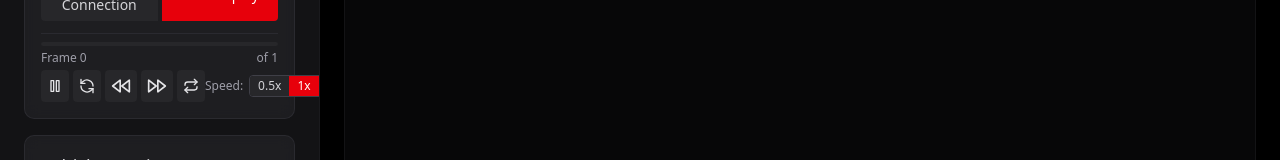
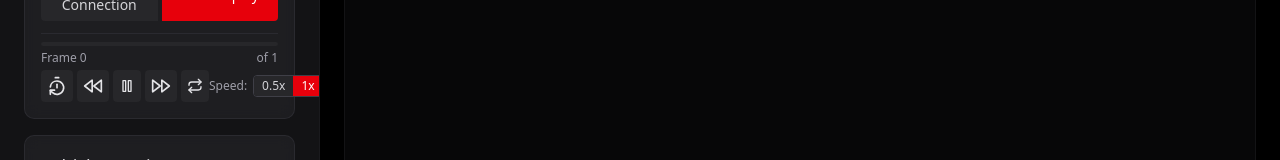
Before and after one commit to squadracorsepolito/scd-web-interface, a Next.js app: page / in a window 1280 px wide. Both pictures are taken after a click on the button "Data Replay". Shown: the part 204-364 px from the top of the page. Built offline with nearby package versions, Linux system fonts and the light colour scheme; no server answers.

Commit message:
fix: minor bug fixes and ui changes

```diff
--- a/src/components/map/global-map.tsx
+++ b/src/components/map/global-map.tsx
@@ -115,7 +115,7 @@ export default function GlobalMap({
     const vehicleY = -data.y * scale
 
     // Draw map cones
-    if (showCones){
+    if (showCones && data.map_cones){
       data.map_cones.forEach((cone) => {
         drawCone(ctx, cone.x * scale, -cone.y * scale, cone.color, zoom)
       })
--- a/src/components/ui/ConnectionControls.tsx
+++ b/src/components/ui/ConnectionControls.tsx
@@ -1,6 +1,6 @@
 import React, { useState, useEffect } from 'react'
 import { WebSocketService } from '@/utils/websocket-service'
-import { RewindIcon, FastForwardIcon, RepeatIcon } from 'lucide-react'
+import { RewindIcon, FastForwardIcon, RepeatIcon, TimerResetIcon } from 'lucide-react'
 
 interface ConnectionControlsProps {
   webSocketService: WebSocketService
@@ -195,6 +195,25 @@ export function ConnectionControls({
 
           <div className="flex items-center justify-between">
             <div className="flex gap-1">
+              {/* Reset Button */}
+              <button
+                onClick={resetReplay}
+                className="p-1.5 rounded bg-zinc-800 hover:bg-zinc-700 text-zinc-200 transition-colors"
+                aria-label="Reset"
+              >
+                <TimerResetIcon className="w-5 h-5" />
+              </button>
+
+              {/* Rewind Button */}
+              <button
+                onClick={() => webSocketService.rewindReplay()}
+                className="p-1.5 rounded bg-zinc-800 hover:bg-zinc-700 text-zinc-200 transition-colors"
+                aria-label="Rewind"
+                disabled={mode !== 'replay'}
+              >
+                <RewindIcon className="w-5 h-5" />
+              </button>
+
               {/* Play/Pause Button */}
               <button
                 onClick={togglePlayPause}
@@ -213,28 +232,7 @@ export function ConnectionControls({
                 )}
               </button>
 
-              {/* Reset Button */}
-              <button
-                onClick={resetReplay}
-                className="p-1.5 rounded bg-zinc-800 hover:bg-zinc-700 text-zinc-200 transition-colors"
-                aria-label="Reset"
-              >
-                <svg xmlns="http://www.w3.org/2000/svg" width="16" height="16" viewBox="0 0 24 24" fill="none" stroke="currentColor" strokeWidth="2" strokeLinecap="round" strokeLinejoin="round">
-                  <path d="M3 2v6h6"></path>
-                  <path d="M21 12A9 9 0 0 0 6 5.3L3 8"></path>
-                  <path d="M21 22v-6h-6"></path>
-                  <path d="M3 12a9 9 0 0 0 15 6.7l3-2.7"></path>
-                </svg>
-              </button>
-              <button
-                onClick={() => webSocketService.rewindReplay()}
-                className="p-1.5 rounded bg-zinc-800 hover:bg-zinc-700 text-zinc-200 transition-colors"
-                aria-label="Rewind"
-                disabled={mode !== 'replay'}
-              >
-                <RewindIcon className="w-5 h-5" />
-              </button>
-
+              {/* Fast Forward Button */}
               <button
                 onClick={() => webSocketService.fastForwardReplay()}
                 className="p-1.5 rounded bg-zinc-800 hover:bg-zinc-700 text-zinc-200 transition-colors"
```
